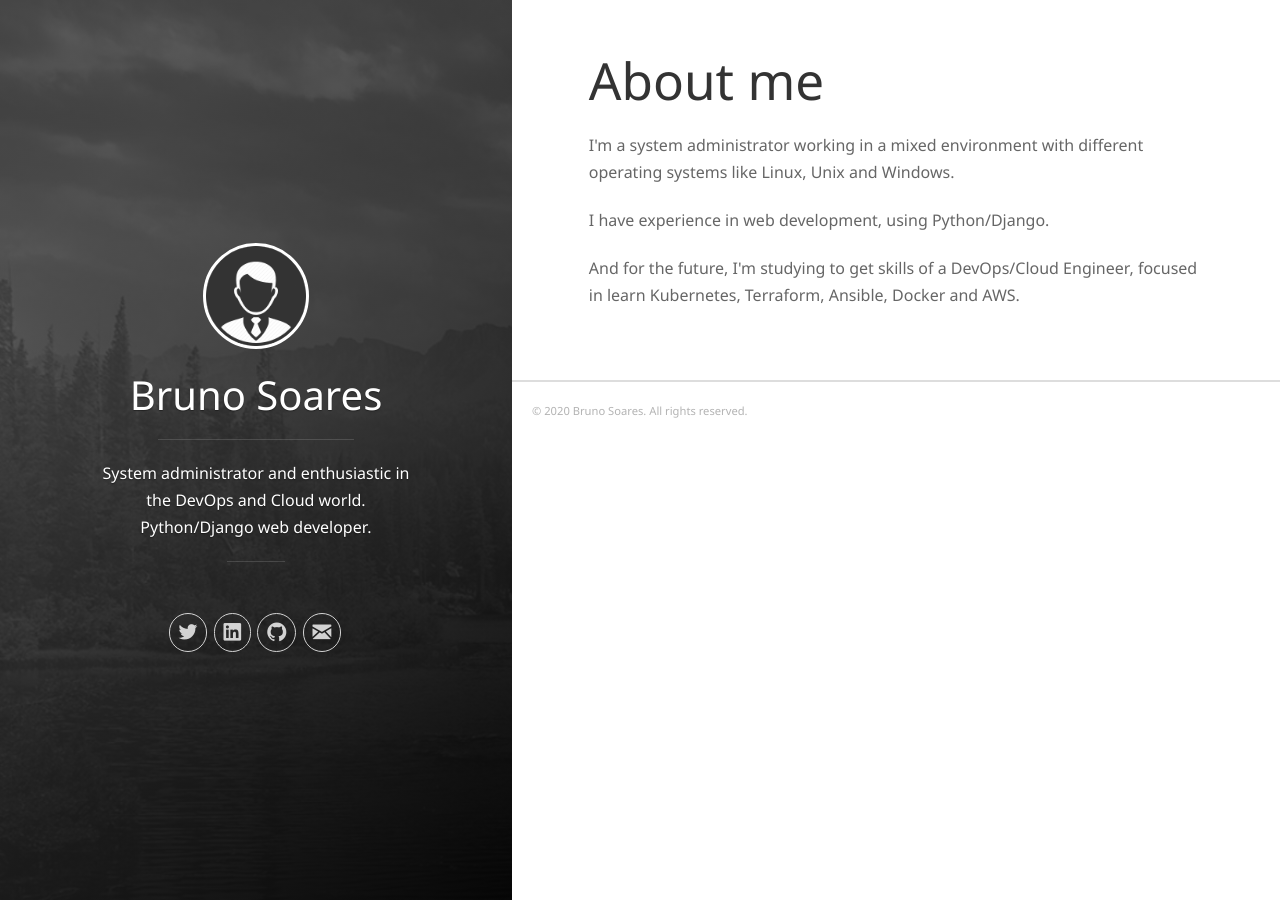
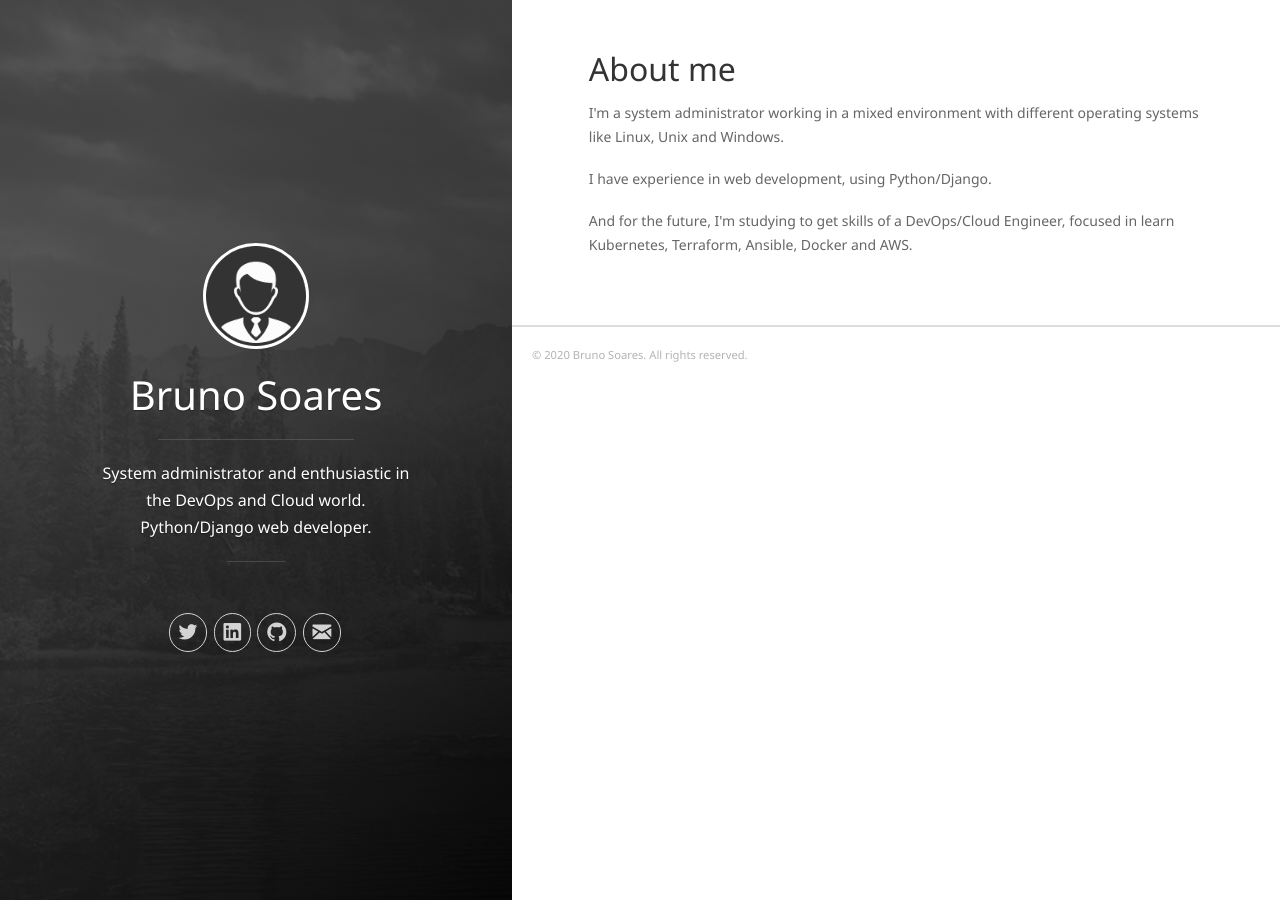
Before and after one commit to bratomes/bratomes.github.io, a Jekyll site: the page built from pages/about-me.html, in a window 1280 px wide. Built offline with Jekyll 4.4.1, drawn with Linux system fonts in a browser that asks for light colours.

Commit message:
Add styles to about-me page

```diff
--- a/css/main.scss
+++ b/css/main.scss
@@ -50,6 +50,14 @@ pre.highlight code,
   padding: 0 5px;
 }
 
+.post-title {
+  font-size: 2em;
+}
+
+.about-me {
+  font-size: 14px;
+}
+
 .footer__copyright {
     margin: 0 20px 10px;
 }
```
